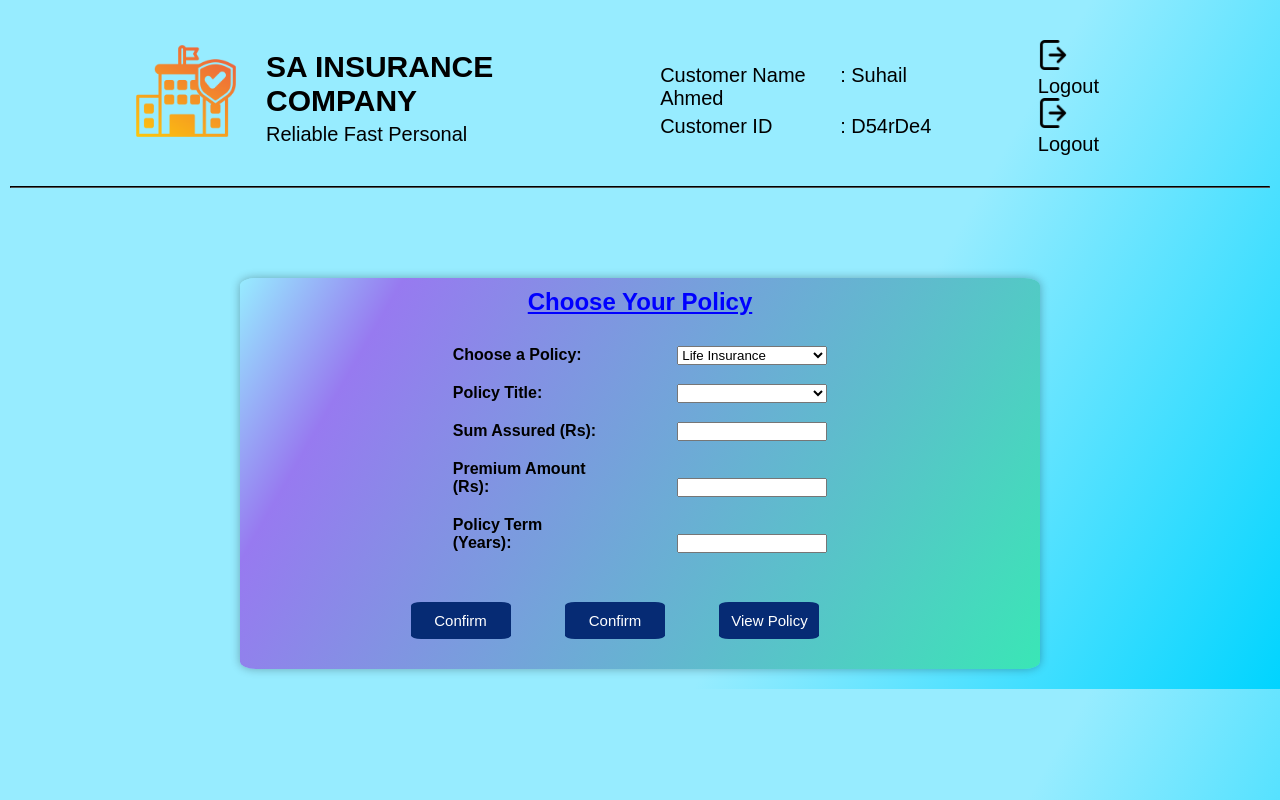
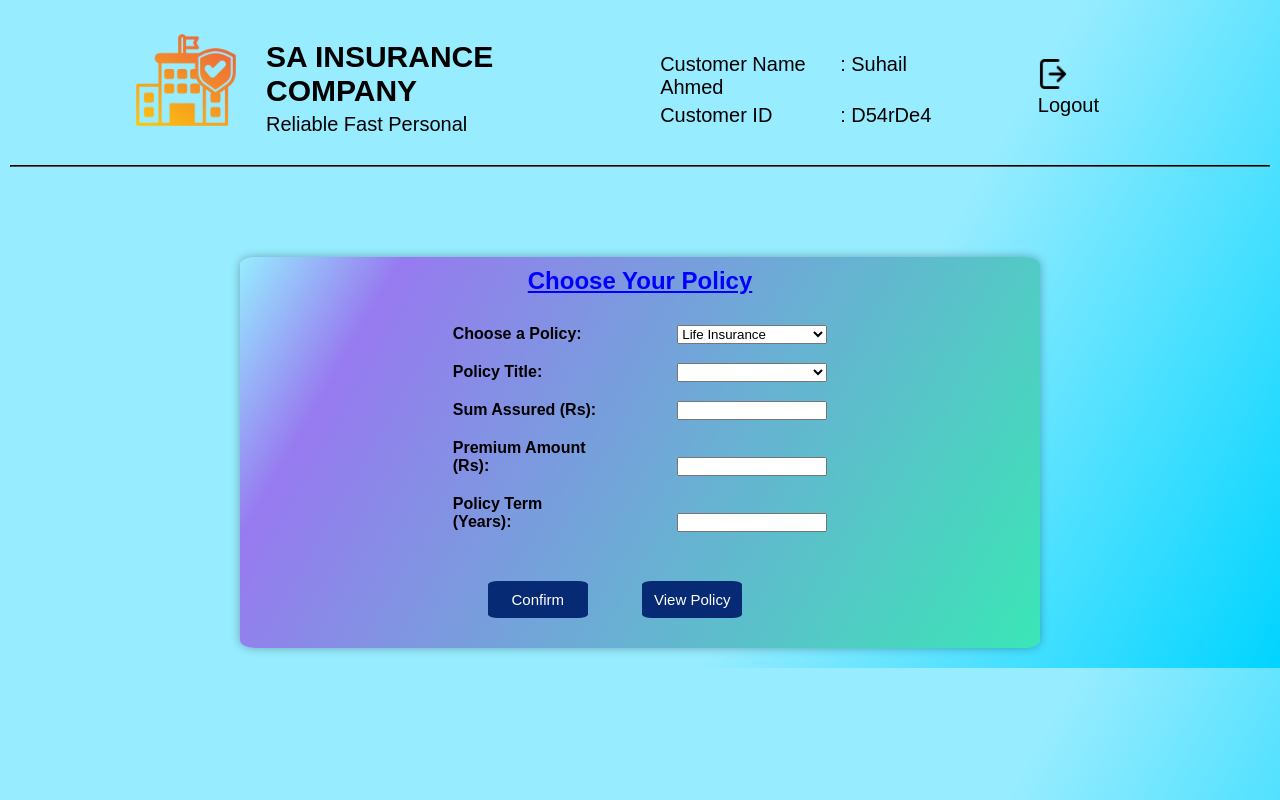
Before and after one commit to Suhail2701/Insurance-Company, a plain HTML site: page index4.html in a window 1280 px wide. Drawn offline with Linux system fonts and the light colour scheme.

Commit message:
Update index4.html

```diff
--- a/index4.html
+++ b/index4.html
@@ -11,7 +11,7 @@
         <div class="container">
             <nav>
                 <div class="logo-container">
-                    <img src="images/logo.png" alt="logo">
+                    <img src="images/logo.png" alt="logo" id="toHome">
                     <div  class="header-txt">
                         <h3>SA INSURANCE COMPANY</h3>
                         <p>Reliable Fast Personal</p>
@@ -26,8 +26,6 @@
                     <div class="logOut">
 
                         <p><img src="images/logout.png" alt="logOut" id="logoutBtn"> Logout</p>
-
-                        <p><img src="images/logout.png" alt=""> Logout</p>
 
                     </div>
                 </div>
@@ -65,7 +63,6 @@
 
                 <input type="submit" value="Confirm" class="btn" onclick="confirm()">
 
-                <input type="submit" value="Confirm" class="btn">
                 <input type="reset" value="View Policy" class="btn" onclick="viewPolicy()">
             </form>
         </div>
```
